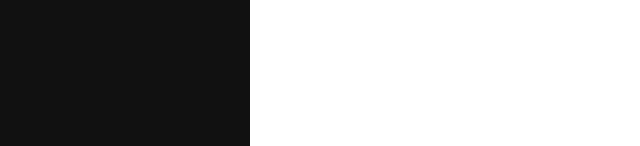
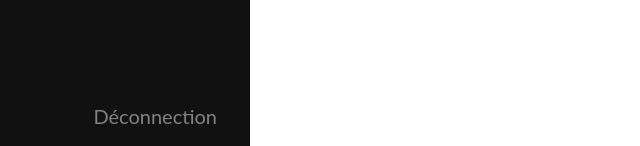
Before and after one commit to MegaStunt49/Projet_IDAW, a PHP site: page /index.php in a window 1280 px wide. Shown: the part 774-920 px from the top of the page, without its empty margins (0-640 px from the left). Run offline with PHP 8.4, Linux system fonts and the light colour scheme; the visitor is signed in with stand-in values (Sample User, id 1).

Commit message:
deconnection button

```diff
--- a/frontend/css/style1.css
+++ b/frontend/css/style1.css
@@ -27,6 +27,13 @@ body {
   .sidemenu a:hover {
     color: #f1f1f1;
   }
+  .sidemenu .closeSideMenu {
+    position: absolute;
+    bottom: 70px;
+    right: 25px;
+    font-size: 20px;
+    margin-left: 50px;
+  }
 
 #currentpage {
     color: #414141;
--- a/frontend/templates/template_sidemenu.php
+++ b/frontend/templates/template_sidemenu.php
@@ -21,7 +21,7 @@
             $titre = $pageParameters;
             echo ('<a' . $CurrentPageString . ' href="' . $page . '">' . $titre . '</a>');
         }
-
+        echo ('<a href="deconnection.php" class="closeSideMenu">Déconnection</a>');
         echo "</div><script>function openSM(x) {x.style.width = \"250px\";}function closeSM(x) {x.style.width = \"20px\";}</script>";
     }
 ?>
```
